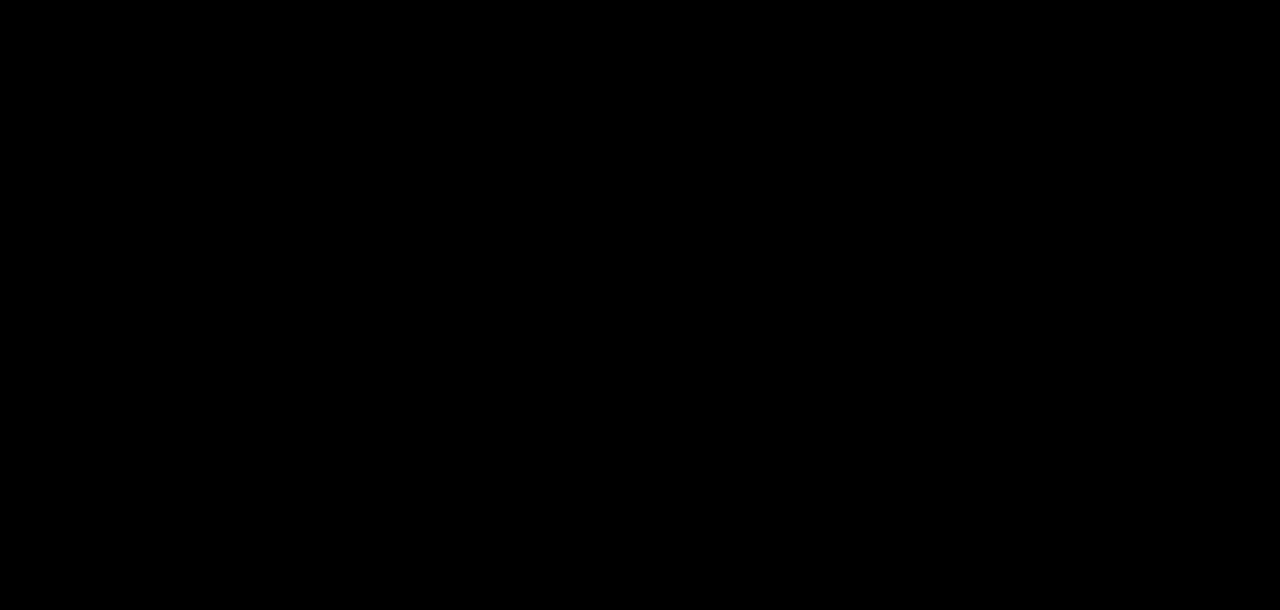
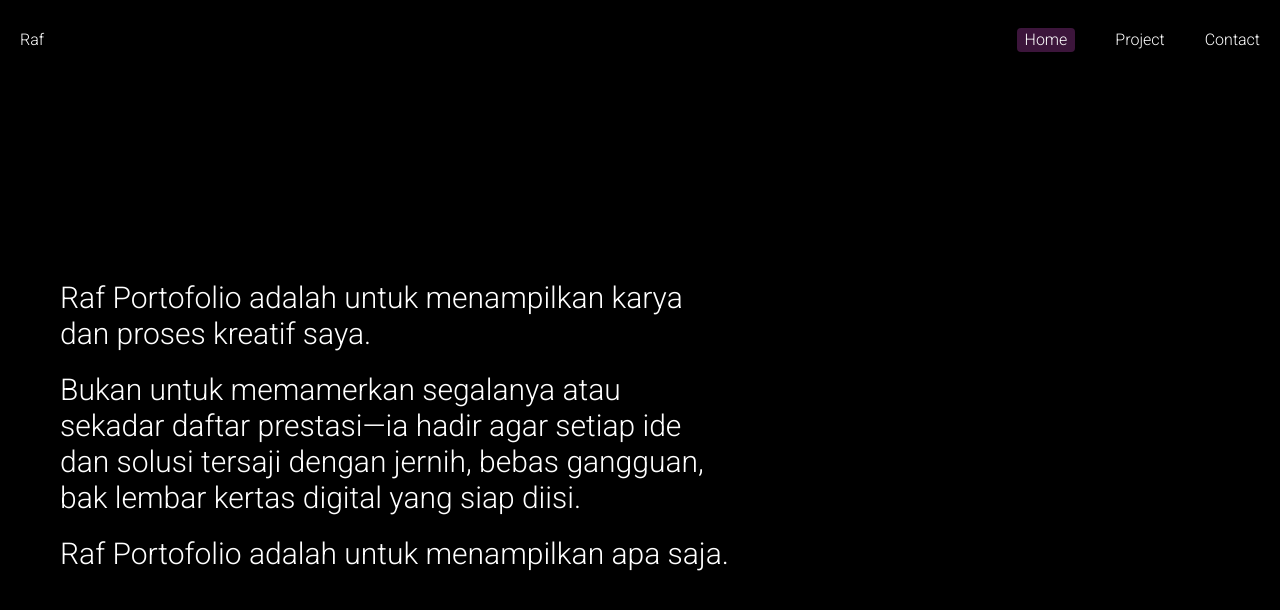
Before and after one commit to rafly-id/personal-portfolio, a React (Vite) app: page / in a window 1280 px wide. Shown: the top 610 px of the page. Built offline with nearby package versions, Linux system fonts and the light colour scheme.

Commit message:
update app for try

```diff
--- a/src/App.jsx
+++ b/src/App.jsx
@@ -1,5 +1,13 @@
+import Nav from "./components/Nav";
+import Home from "./components/Home";
+
 const App = () => {
-  return <main></main>;
+  return (
+    <main>
+      <Nav />
+      <Home />
+    </main>
+  );
 };
 
 export default App;
```
